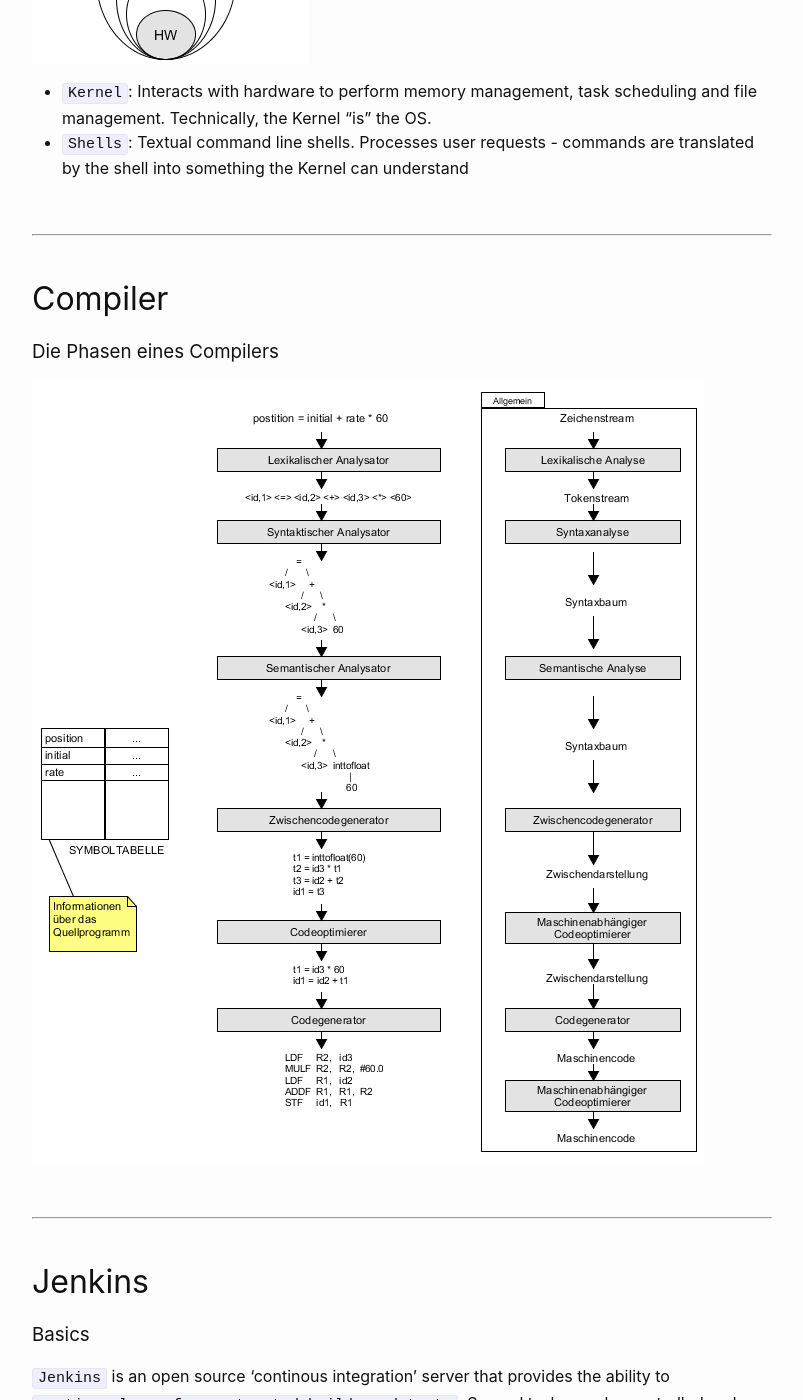
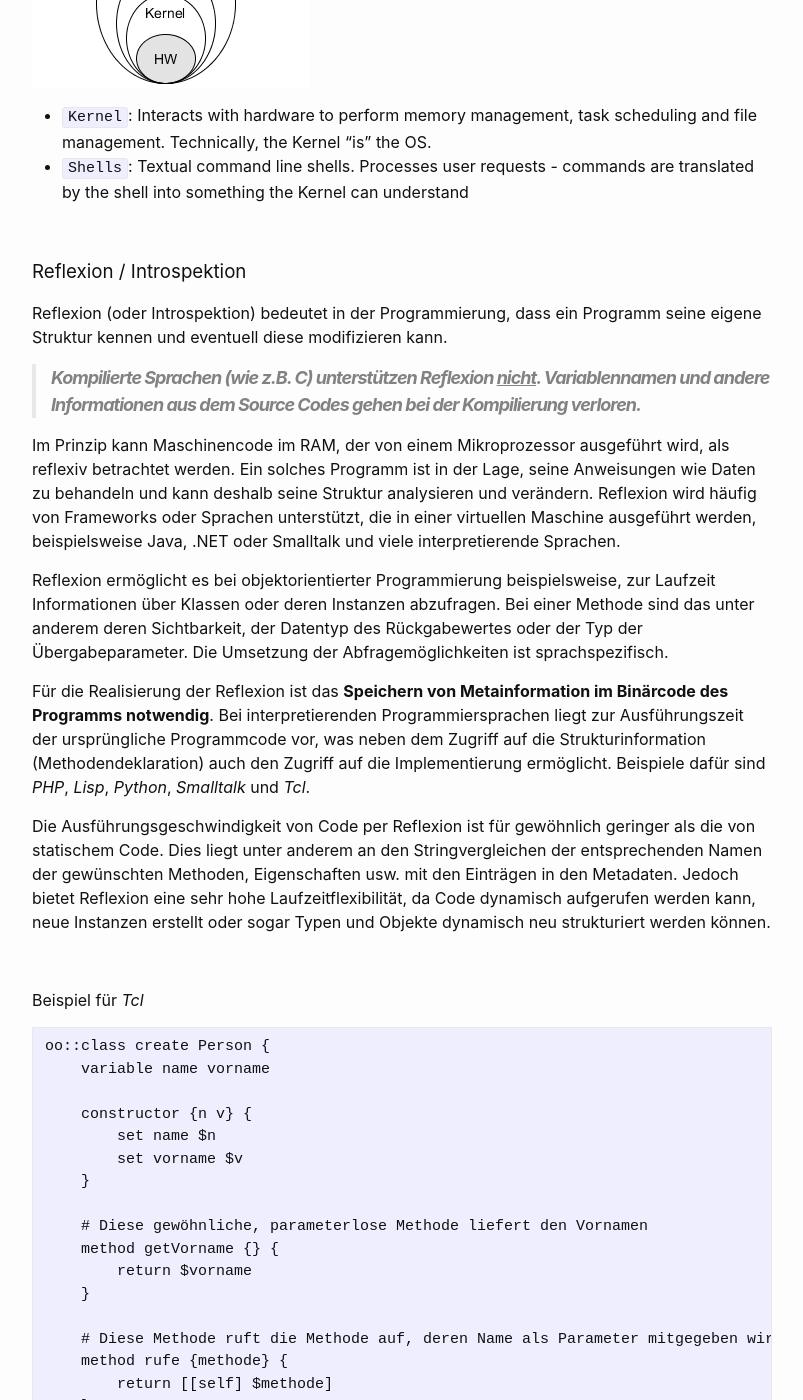
Before and after one commit to Hautaklyttn/progDocs, a Jekyll site: the page built from docs/articles/misc.md, in a window 1280 px wide and 1400 px high, scrolled down 894 px. Shown: the whole window, without its empty margins (238-1041 px from the left). Built offline with Jekyll 4.4.1, drawn with Linux system fonts in a browser that asks for light colours; some of the changed text lies outside the part shown.

Commit message:
Update misc.md

````diff
--- a/docs/articles/misc.md
+++ b/docs/articles/misc.md
@@ -13,6 +13,7 @@ layout: default
 
 Misc Basics
 &nbsp;&nbsp;&nbsp;[Rechnerarchitektur](#link001)
+&nbsp;&nbsp;&nbsp;[Reflexion / Introspektion](#link005)
 
 &nbsp;
 
@@ -40,6 +41,53 @@ Jenkins
 
 - `Kernel`: Interacts with hardware to perform memory management, task scheduling and file management. Technically, the Kernel "is" the OS.
 - `Shells`: Textual command line shells. Processes user requests - commands are translated by the shell into something the Kernel can understand
+
+&nbsp;
+
+### <a name="link005"></a> Reflexion / Introspektion
+Reflexion (oder Introspektion) bedeutet in der Programmierung, dass ein Programm seine eigene Struktur kennen und eventuell diese modifizieren kann.
+
+> **Kompilierte Sprachen (wie z.B. *C*) unterstützen Reflexion <u>nicht</u>. Variablennamen und andere Informationen aus dem Source Codes gehen bei der Kompilierung verloren.**
+
+Im Prinzip kann Maschinencode im RAM, der von einem Mikroprozessor ausgeführt wird, als reflexiv betrachtet werden. Ein solches Programm ist in der Lage, seine Anweisungen wie Daten zu behandeln und kann deshalb seine Struktur analysieren und verändern. Reflexion wird häufig von Frameworks oder Sprachen unterstützt, die in einer virtuellen Maschine ausgeführt werden, beispielsweise Java, .NET oder Smalltalk und viele interpretierende Sprachen.
+
+Reflexion ermöglicht es bei objektorientierter Programmierung beispielsweise, zur Laufzeit Informationen über Klassen oder deren Instanzen abzufragen. Bei einer Methode sind das unter anderem deren Sichtbarkeit, der Datentyp des Rückgabewertes oder der Typ der Übergabeparameter. Die Umsetzung der Abfragemöglichkeiten ist sprachspezifisch.
+
+Für die Realisierung der Reflexion ist das **Speichern von Metainformation im Binärcode des Programms notwendig**. Bei interpretierenden Programmiersprachen liegt zur Ausführungszeit der ursprüngliche Programmcode vor, was neben dem Zugriff auf die Strukturinformation (Methodendeklaration) auch den Zugriff auf die Implementierung ermöglicht. Beispiele dafür sind *PHP*, *Lisp*, *Python*, *Smalltalk* und *Tcl*.
+
+Die Ausführungsgeschwindigkeit von Code per Reflexion ist für gewöhnlich geringer als die von statischem Code. Dies liegt unter anderem an den Stringvergleichen der entsprechenden Namen der gewünschten Methoden, Eigenschaften usw. mit den Einträgen in den Metadaten. Jedoch bietet Reflexion eine sehr hohe Laufzeitflexibilität, da Code dynamisch aufgerufen werden kann, neue Instanzen erstellt oder sogar Typen und Objekte dynamisch neu strukturiert werden können.
+
+&nbsp;
+
+Beispiel für *Tcl*
+
+```tcl
+oo::class create Person {
+    variable name vorname
+
+    constructor {n v} {
+        set name $n
+        set vorname $v
+    }
+
+    # Diese gewöhnliche, parameterlose Methode liefert den Vornamen
+    method getVorname {} {
+        return $vorname
+    }
+
+    # Diese Methode ruft die Methode auf, deren Name als Parameter mitgegeben wird.
+    method rufe {methode} {
+        return [[self] $methode]
+    }
+}
+
+# Erzeugen eines Objekts person der Klasse Person
+Person create person Meier Franz
+
+# Die folgende Anweisung würde dann die Methode 'getVorname' des
+# Objekts 'person' aufrufen und deren Rückgabewert ausgeben.
+puts "Der Vorname lautet [person rufe getVorname] ";
+```
 
 &nbsp;
 
````
